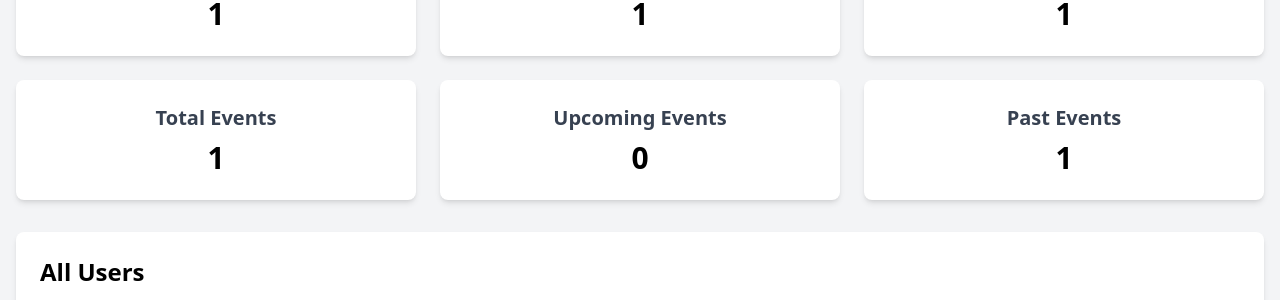
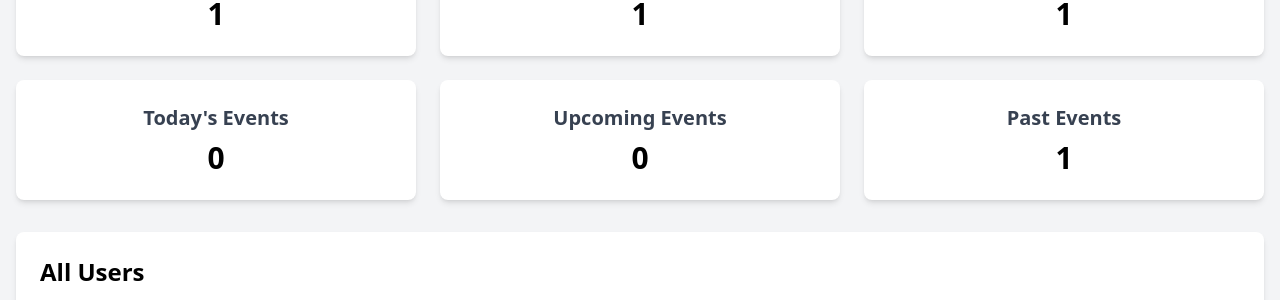
Before and after one commit to blu3be3tle/eventura-django, a Django app: page /dashboard/admin/ in a window 1280 px wide. Shown: the part 244-544 px from the top of the page. Run offline with Django 5.2, Linux system fonts and the light colour scheme; a user stored in the database is signed in; tables that the repository leaves empty hold one stand-in row (values such as "Sample post").

Commit message:
events showed in the admin dashboard based on filters

```diff
--- a/dashboard/templates/dashboard/admin/admin_dashboard.html
+++ b/dashboard/templates/dashboard/admin/admin_dashboard.html
@@ -20,9 +20,9 @@
       <p class="text-3xl font-bold mt-2">{{ total_events }}</p>
     </a>
 
-    <a href="?filter=all" class="bg-white p-6 rounded-lg shadow-md text-center block hover:bg-gray-50">
-      <h3 class="text-xl font-semibold text-gray-700">Total Events</h3>
-      <p class="text-3xl font-bold mt-2">{{ total_events }}</p>
+    <a href="?filter=today" class="bg-white p-6 rounded-lg shadow-md text-center block hover:bg-gray-50">
+      <h3 class="text-xl font-semibold text-gray-700">Today's Events</h3>
+      <p class="text-3xl font-bold mt-2">{{ today_events_count }}</p>
     </a>
 
     <a href="?filter=upcoming" class="bg-white p-6 rounded-lg shadow-md text-center block hover:bg-gray-50">
@@ -36,7 +36,6 @@
     </a>
   </div>
 
-
   <div class="bg-white p-6 rounded-lg shadow-md">
     {% if current_filter == 'users' %}
       {% include 'dashboard/includes/user_list.html' %}
--- a/dashboard/views.py
+++ b/dashboard/views.py
@@ -44,6 +44,7 @@ def admin_dashboard(request):
     total_users = User.objects.count()
     total_events = Event.objects.count()
     total_categories = Category.objects.count()
+    today_events_count = Event.objects.filter(date=today).count()
     upcoming_events_count = Event.objects.filter(date__gte=today).count()
     past_events_count = Event.objects.filter(date__lt=today).count()
 
@@ -54,9 +55,9 @@ def admin_dashboard(request):
         'total_users': total_users,
         'total_events': total_events,
         'total_categories': total_categories,
+        'today_events_count': today_events_count,
         'upcoming_events_count': upcoming_events_count,
         'past_events_count': past_events_count,
-        'today_events': Event.objects.filter(date=today),
         'current_filter': current_filter,
     }
 
@@ -66,11 +67,15 @@ def admin_dashboard(request):
     elif current_filter == 'categories':
         context['categories_to_display'] = Category.objects.all().annotate(
             event_count=Count('events'))
+    else:
         events_query = Event.objects.select_related('category')
         if current_filter == 'past':
             events_query = events_query.filter(date__lt=today)
         elif current_filter == 'upcoming':
             events_query = events_query.filter(date__gte=today)
+        elif current_filter == 'today':
+            events_query = events_query.filter(date=today)
+
         context['events_to_display'] = events_query
 
     return render(request, 'dashboard/admin/admin_dashboard.html', context)
```
